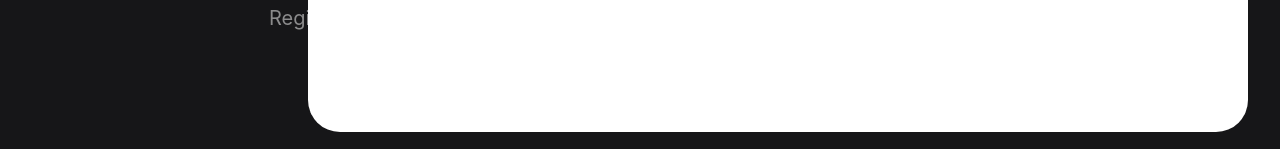
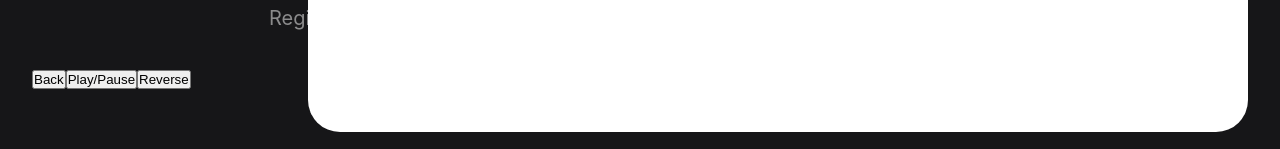
Before and after one commit to khalil0525/sound-garden-app, a React (Create React App) app: page / in a window 1280 px wide. Shown: the part 648-797 px from the top of the page. Built offline with nearby package versions, Linux system fonts and the light colour scheme; no server answers.

Commit message:
Created component to play songs in the app

```diff
--- a/public/index.html
+++ b/public/index.html
@@ -10,34 +10,15 @@
       content="Web site created using create-react-app"
     />
     <link rel="apple-touch-icon" href="%PUBLIC_URL%/logo192.png" />
-    <!--
-      manifest.json provides metadata used when your web app is installed on a
-      user's mobile device or desktop. See https://developers.google.com/web/fundamentals/web-app-manifest/
-    -->
     <link rel="manifest" href="%PUBLIC_URL%/manifest.json" />
-    <!--
-      Notice the use of %PUBLIC_URL% in the tags above.
-      It will be replaced with the URL of the `public` folder during the build.
-      Only files inside the `public` folder can be referenced from the HTML.
-
-      Unlike "/favicon.ico" or "favicon.ico", "%PUBLIC_URL%/favicon.ico" will
-      work correctly both with client-side routing and a non-root public URL.
-      Learn how to configure a non-root public URL by running `npm run build`.
-    -->
-    <title>React App</title>
+    <title>SoundGarden</title>
+    <!-- <script
+      src="https://kit.fontawesome.com/5b69320416.js"
+      crossorigin="anonymous"
+    ></script> -->
   </head>
   <body>
     <noscript>You need to enable JavaScript to run this app.</noscript>
     <div id="root"></div>
-    <!--
-      This HTML file is a template.
-      If you open it directly in the browser, you will see an empty page.
-
-      You can add webfonts, meta tags, or analytics to this file.
-      The build step will place the bundled scripts into the <body> tag.
-
-      To begin the development, run `npm start` or `yarn start`.
-      To create a production bundle, use `npm run build` or `yarn build`.
-    -->
   </body>
 </html>
--- /dev/null
+++ b/src/components/AudioPlayer/AudioPlayer.js
@@ -0,0 +1,32 @@
+import React, { useReducer } from "react";
+import ReactPlayer from "react-player/file";
+
+let initialState = {
+  url: null,
+  playing: false,
+  volume: 0.5,
+  muted: false,
+  played: 0,
+  loaded: 0,
+  duration: 0,
+  loop: false,
+};
+const AudioPlayer = () => {
+  return (
+    <>
+      <ReactPlayer
+        width={0}
+        height={0}
+        url="https://firebasestorage.googleapis.com/v0/b/sound-garden-eeeed.appspot.com/o/songs%2FxCvggxf5HPhL9xBbHOz49BWcsly2%2FDADADADA.mp3?alt=media&token=a0255825-856e-447b-b9f1-cd0eaba7e046"
+      />
+      <div>
+        <button>Back</button>
+        {/* {playing ? 'Pause' : 'Play'} */}
+        <button>Play/Pause</button>
+        <button>Reverse</button>
+      </div>
+    </>
+  );
+};
+
+export default AudioPlayer;
--- a/src/components/SideNavigation/SideNavigation.js
+++ b/src/components/SideNavigation/SideNavigation.js
@@ -2,7 +2,7 @@ import styles from "./SideNavigation.module.css";
 import { NavLink } from "react-router-dom";
 import { useAuthContext } from "../../hooks/useAuthContext";
 import { useLogout } from "../../hooks/useLogout";
-
+import AudioPlayer from "../AudioPlayer/AudioPlayer";
 const SideNavigation = () => {
   const { user } = useAuthContext();
   const { logout, error, isPending } = useLogout();
@@ -115,6 +115,7 @@ const SideNavigation = () => {
             </>
           )}
         </div>
+        <AudioPlayer />
       </div>
     </div>
   );
```
